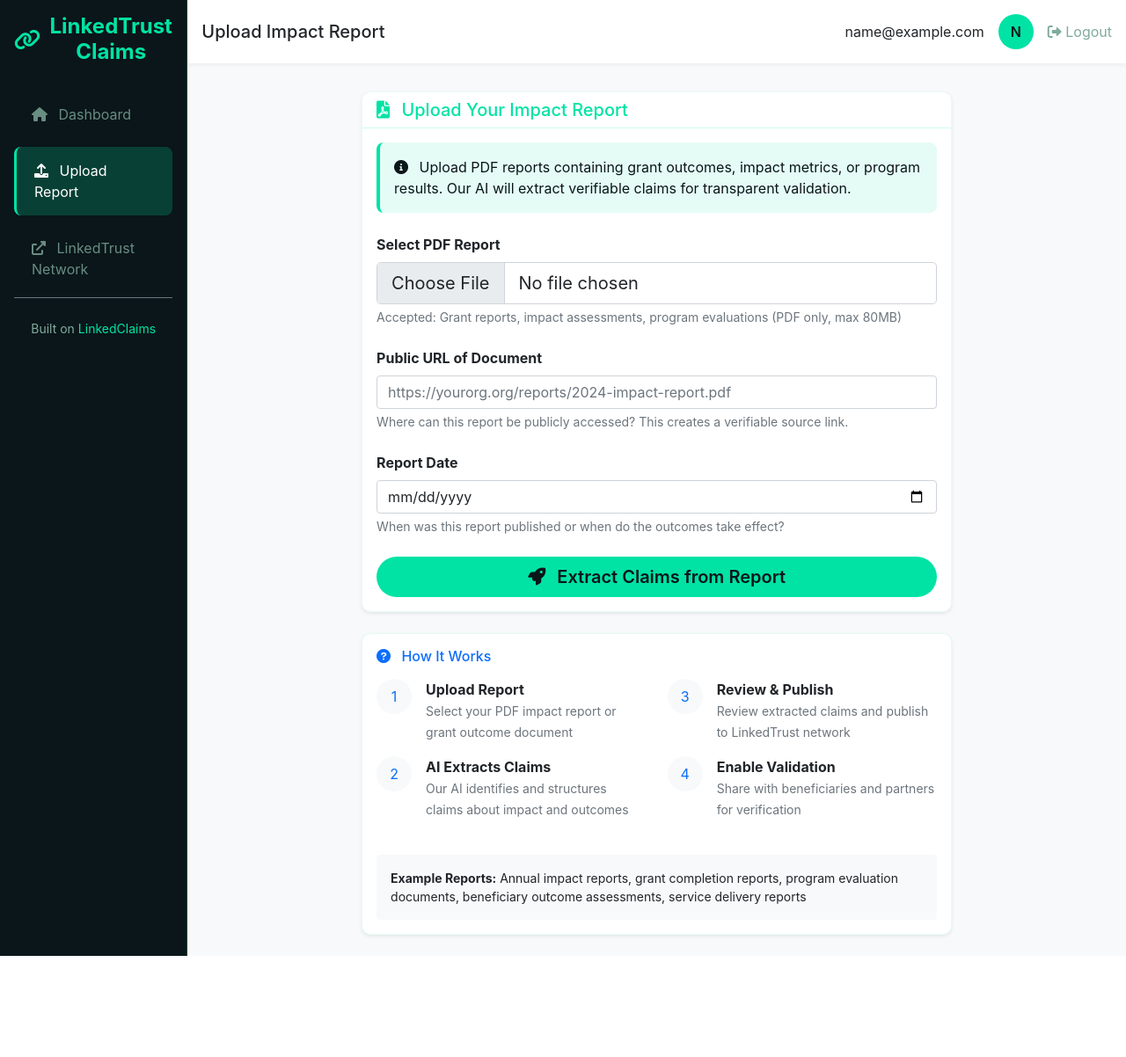
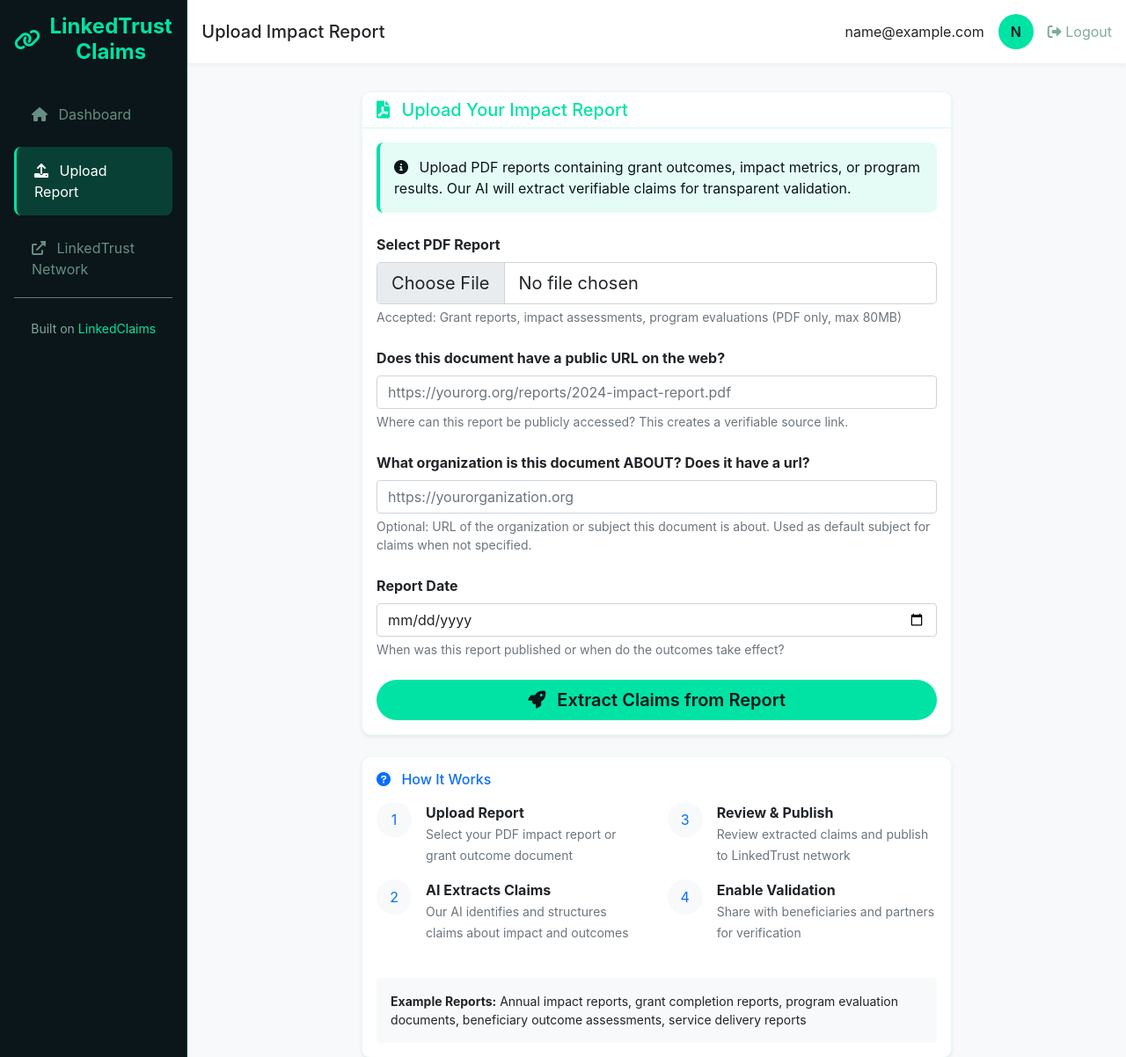
Before and after one commit to Cooperation-org/linked-claims-extraction-service, a Flask app: page /upload in a window 1280 px wide. Shown: the top 1202 px of the page at 88% size. Before the commit the page ends 1087 px from the top, so only its background shows below. Run offline with Flask 3, Linux system fonts and the light colour scheme; the visitor is signed in with stand-in values (Sample User, id 1).

Commit message:
update to use configured prompt and subject url

```diff
--- a/src/app.py
+++ b/src/app.py
@@ -151,6 +151,7 @@ def upload_file():
 
     # Get metadata from form
     public_url = request.form.get('public_url', '').strip()
+    subject_url = request.form.get('subject_url', '').strip()
     effective_date_str = request.form.get('effective_date', '').strip()
 
     # Validate required fields
@@ -186,6 +187,7 @@ def upload_file():
             original_filename=file.filename,
             file_path=file_path,
             public_url=public_url,
+            subject_url=subject_url if subject_url else None,
             effective_date=effective_date,
             user_id=current_user.id,
             status='pending'
--- a/src/models.py
+++ b/src/models.py
@@ -52,6 +52,9 @@ class Document(db.Model):
 
     # Public URL for the document (this becomes the source URI for all claims)
     public_url = db.Column(db.String(500), nullable=False)
+
+    # Organization/subject URL (used as default subject when extractor returns blank)
+    subject_url = db.Column(db.String(500), nullable=True)
 
     # Document metadata
     effective_date = db.Column(db.Date, nullable=False)
--- a/src/tasks.py
+++ b/src/tasks.py
@@ -194,8 +194,12 @@ def extract_claims_from_document(self, document_id: str, batch_size: int = 5):
                             statement = improved_claim.get('statement', '') or improved_claim.get('claim', '')
                             obj = improved_claim.get('object', '')
 
+                            # Use subject_url as default when subject is blank/empty
+                            if not subject and doc.subject_url:
+                                subject = doc.subject_url
+                                logger.info(f"Using document subject_url as default subject: {subject}")
                             # Fallback to document-based URIs if still not URLs
-                            if subject and not subject.startswith(('http://', 'https://')):
+                            elif subject and not subject.startswith(('http://', 'https://')):
                                 subject = f"{doc.public_url}#subject-{subject[:50]}"
 
                             if obj and not obj.startswith(('http://', 'https://')):
--- a/src/tasks_sync.py
+++ b/src/tasks_sync.py
@@ -108,8 +108,12 @@ def extract_claims_from_document_sync(document_id: str, batch_size: int = 5):
                         statement = improved_claim.get('statement', '') or improved_claim.get('claim', '')
                         obj = improved_claim.get('object', '')
 
+                        # Use subject_url as default when subject is blank/empty
+                        if not subject and doc.subject_url:
+                            subject = doc.subject_url
+                            logger.info(f"Using document subject_url as default subject: {subject}")
                         # Fallback to document-based URIs if still not URLs
-                        if subject and not subject.startswith(('http://', 'https://')):
+                        elif subject and not subject.startswith(('http://', 'https://')):
                             subject = f"{doc.public_url}#subject-{subject[:50]}"
 
                         if obj and not obj.startswith(('http://', 'https://')):
--- a/src/templates/upload.html
+++ b/src/templates/upload.html
@@ -36,10 +36,17 @@
                     </div>
 
                     <div class="mb-4">
-                        <label for="public_url" class="form-label fw-bold">Public URL of Document</label>
+                        <label for="public_url" class="form-label fw-bold">Does this document have a public URL on the web?</label>
                         <input type="url" class="form-control" id="public_url" name="public_url"
                                placeholder="https://yourorg.org/reports/2024-impact-report.pdf" required>
                         <div class="form-text">Where can this report be publicly accessed? This creates a verifiable source link.</div>
+                    </div>
+
+                    <div class="mb-4">
+                        <label for="subject_url" class="form-label fw-bold">What organization is this document ABOUT? Does it have a url?</label>
+                        <input type="url" class="form-control" id="subject_url" name="subject_url"
+                               placeholder="https://yourorganization.org" >
+                        <div class="form-text">Optional: URL of the organization or subject this document is about. Used as default subject for claims when not specified.</div>
                     </div>
 
                     <div class="mb-4">
```
Also changed, not shown: README.md.
